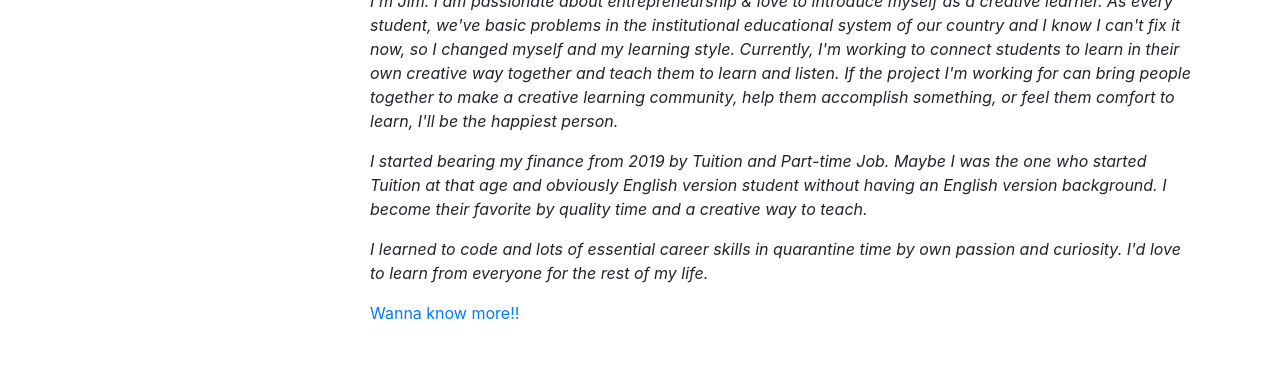
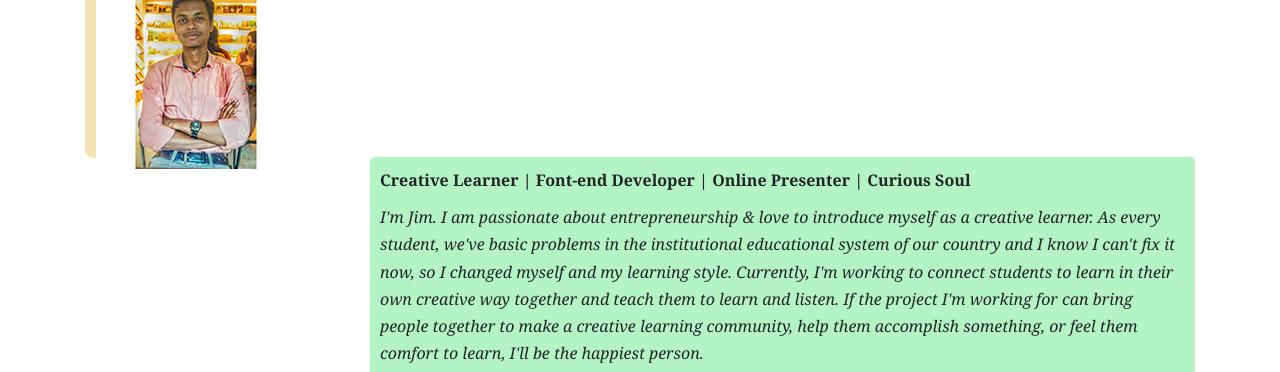
Before and after one commit to Akhlak-Hossain-Jim/for-upload-by-bootstrap-3rd-web, a website: page index.html in a window 1280 px wide. Shown: the part 119-491 px from the top of the page. Drawn offline with nearby package versions, Linux system fonts and the light colour scheme; the site is published under a folder, as on GitHub Pages, so addresses that start at the root find nothing; a web font is replaced by a local one.

Commit message:
Update index.html

```diff
--- a/index.html
+++ b/index.html
@@ -12,7 +12,7 @@
 
   <link rel="stylesheet" href="https://stackpath.bootstrapcdn.com/bootstrap/4.5.2/css/bootstrap.min.css"
     integrity="sha384-JcKb8q3iqJ61gNV9KGb8thSsNjpSL0n8PARn9HuZOnIxN0hoP+VmmDGMN5t9UJ0Z" crossorigin="anonymous">
-  <link rel="stylesheet" href="../css/style.css">
+  <link rel="stylesheet" href="./css/style.css">
 
   <!-- font import -->
 
@@ -74,7 +74,7 @@
   <div class="container">
     <div class="row">
       <div class="intro-picture col-12 col-sm-3">
-        <img src="/media/own pic/side shado.png"
+        <img src="./media/own pic/side shado.png"
           alt="intro-picture please wait till load or unsupported file">
       </div>
       <div class="col-12 col-sm-9 intro">
```
